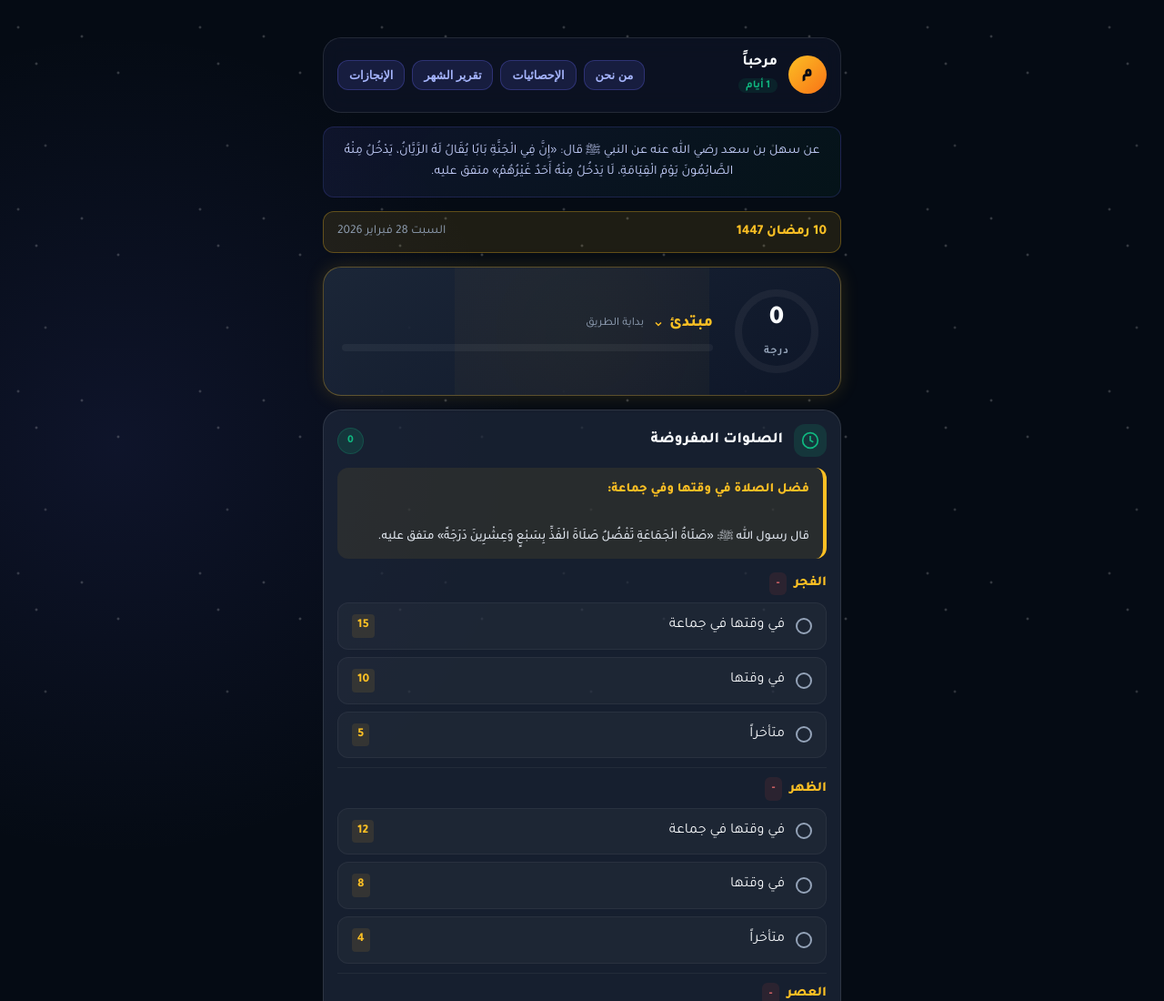
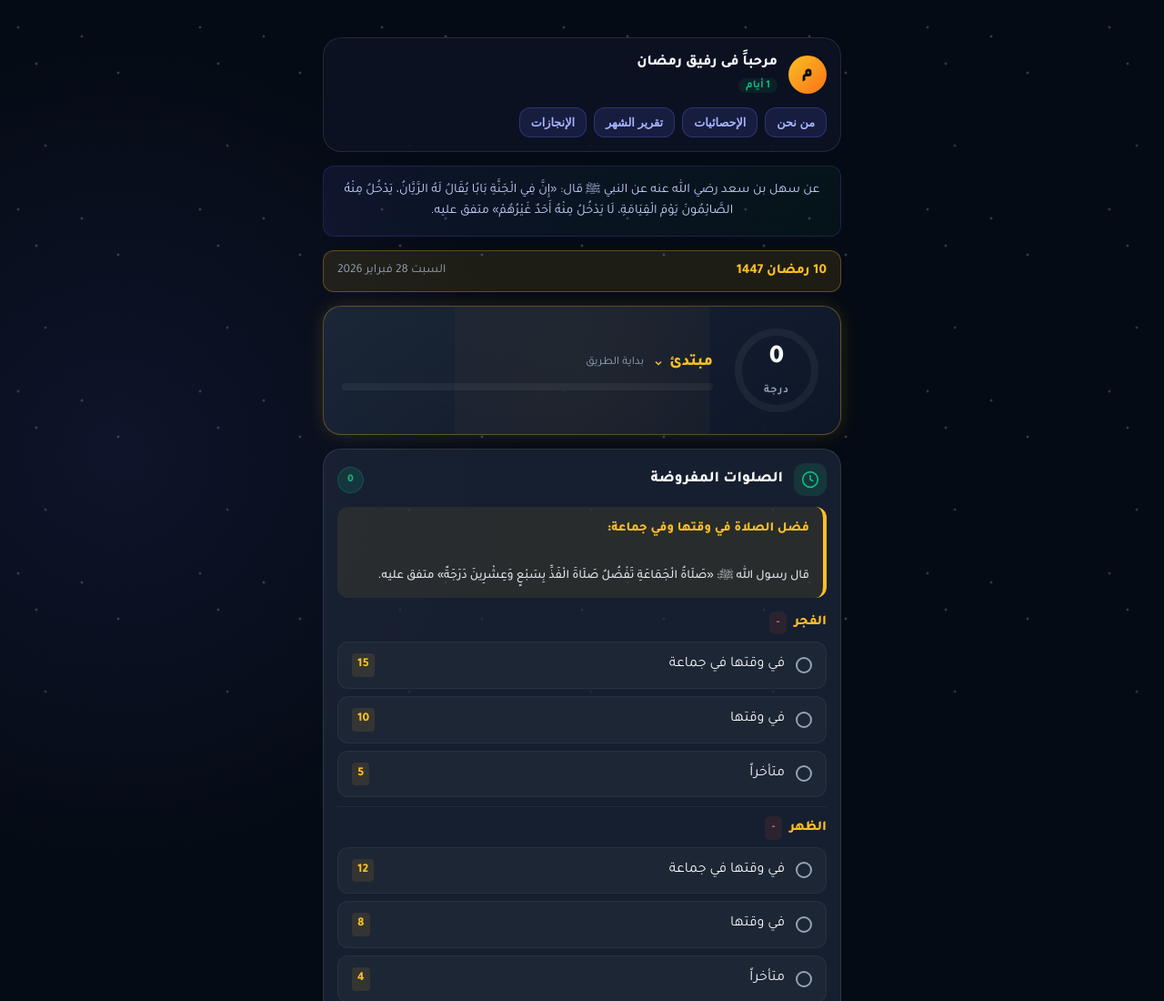
Before and after one commit to mohamedmustafa2/Rafiq-Ramadan-1447, a plain HTML site: page index.html in a window 1280 px wide. Shown: the top 1100 px of the page at 91% size. Drawn offline with Linux system fonts and the light colour scheme.

Commit message:
Update index.html

```diff
--- a/index.html
+++ b/index.html
@@ -632,7 +632,7 @@ body {
     <div class="hdr">
         <div class="usr-info">
             <div class="usr-av" id="av">م</div>
-            <div class="usr-det"><h3 id="un">مرحباََ</h3><span id="stNm">0 أيام</span></div>
+            <div class="usr-det"><h3 id="un">مرحباََ فى رفيق رمضان</h3><span id="stNm">0 أيام</span></div>
         </div>
         <div class="nav-actions">
             <button class="btn-nav" onclick="shPg('about')">من نحن</button>
@@ -1049,7 +1049,7 @@ function loadD() {
     d = getD();
     cDt = null;
     document.getElementById('editModeMsg').classList.remove('active');
-    document.getElementById('un').textContent = 'مرحباً';
+    document.getElementById('un').textContent = 'مرحباََ فى رفيق رمضان';
     document.getElementById('av').textContent = 'م';
     d.pts = calcTotalPts();
     svD();
```
